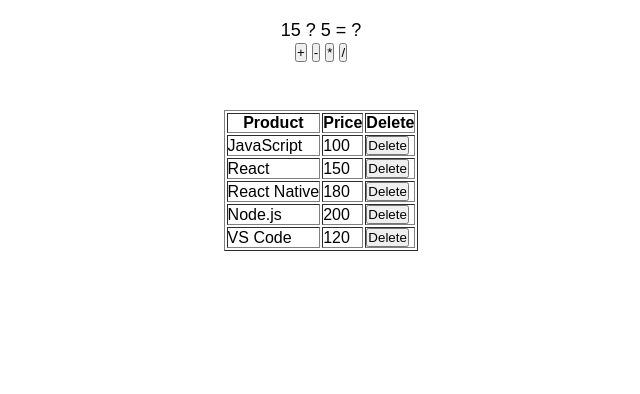
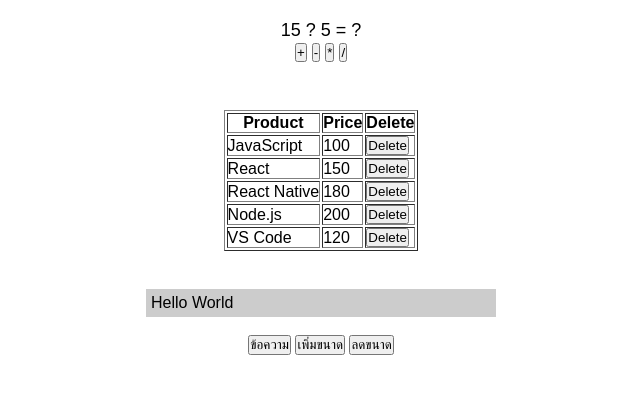
Before and after one commit to JamePut/app1, a React (Create React App) app: page / in a window 1280 px wide. Shown: the top 394 px of the page, without its empty margins (319-959 px from the left). Built offline with nearby package versions, Linux system fonts and the light colour scheme.

Commit message:
create state-func.js

```diff
--- a/src/App.js
+++ b/src/App.js
@@ -12,6 +12,7 @@
 import {Table} from './event-data';*/
 import RefsFunc from './refs-func';
 import RefsArray from './refs-array';
+import MessageBox from './state-func';
 
 function App() {
   return(
@@ -21,6 +22,8 @@
           <br/>
           <RefsArray/>
           <br/>
+          <MessageBox/>
+          <br/>
         </center>
         </>
   )
--- /dev/null
+++ b/src/state-func.js
@@ -0,0 +1,36 @@
+import React, {useState} from 'react'
+
+export default function MessageBox() {
+    let [text, setText] = useState('Hello World')
+    let [size, setSize] = React.useState(16)
+
+    const onClickSetText = () => {
+        let t = prompt('กำหนดข้อความ')
+        if (t) {
+            setText(t)
+        }
+    }
+
+    const onClickZoomIn = () => {
+        let newSize = size + 1
+            setSize(newSize)
+    }
+
+    let msgboxSyle = {
+        display: 'inline-block',
+        width: 350,
+        fontSize: size, //ใช้ค่าจาก State
+        backgroundColor: '#ccc',
+        padding: 5,
+        textAlign: 'left'
+    }
+
+    return (
+        <div style={{textAlign:'center', marginTop:20}}>
+            <div style={msgboxSyle}>{text}</div><br/><br/>
+            <button onClick={onClickSetText}>ข้อความ</button>&nbsp;
+            <button onClick={onClickZoomIn}>เพิ่มขนาด</button>&nbsp;
+            <button onClick={() => setSize(size - 1)}>ลดขนาด</button>
+        </div>
+    )
+}
```
